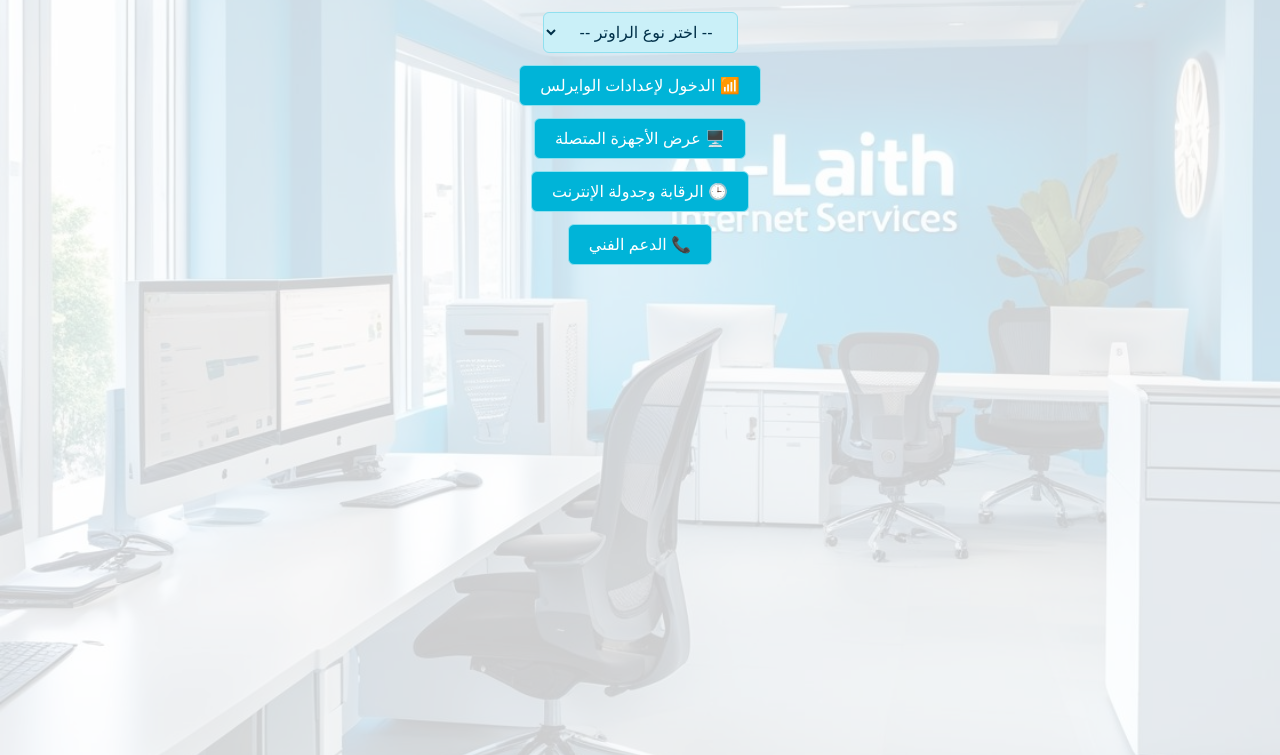
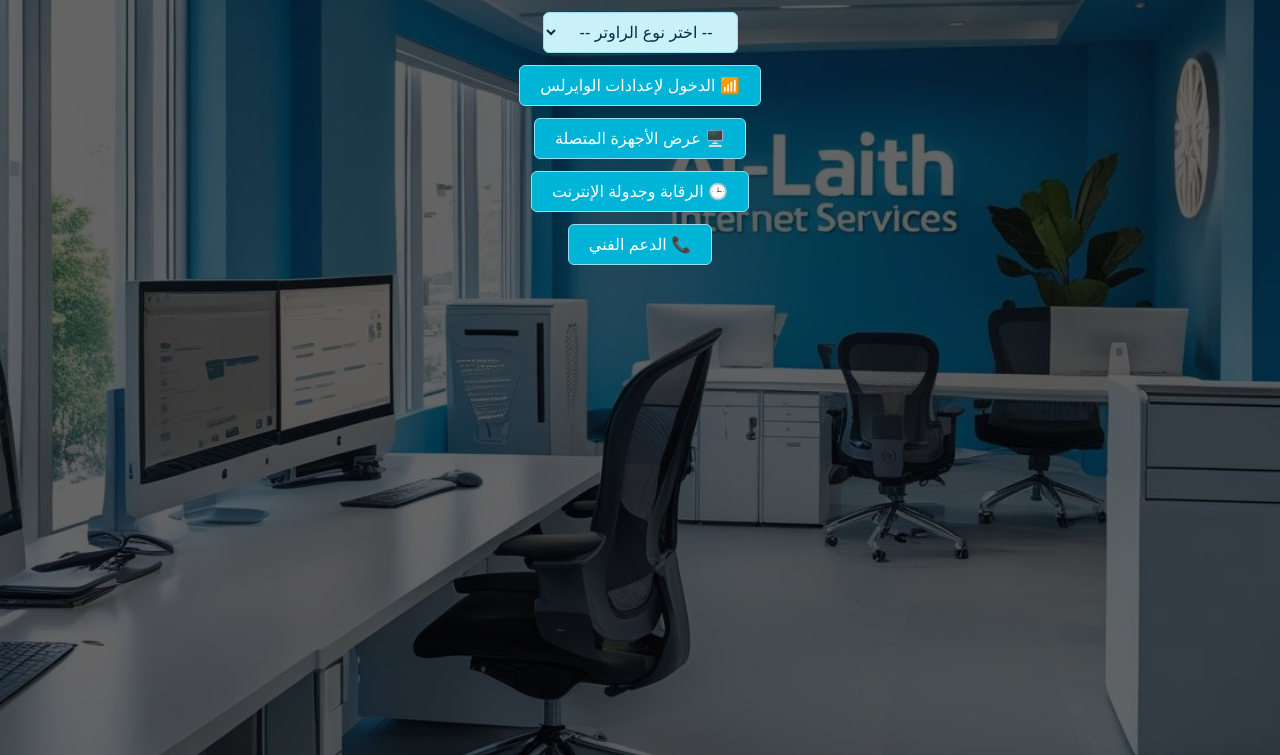
Before and after one commit to adnanwa90-max/adnan-net, a plain HTML site: page index.html in a window 1280 px wide. Shown: the part 105-860 px from the top of the page. Drawn offline with Linux system fonts and the light colour scheme.

Commit message:
Update index.html

```diff
--- a/index.html
+++ b/index.html
@@ -16,7 +16,7 @@
   }
 
   .overlay {
-    background-color: rgba(255, 255, 255, 0.8); /* خلفية فاتحة */
+    background-color: rgba(0, 0, 0, 0.6);
     padding: 30px;
     height: 100%;
     overflow-y: auto;
```
